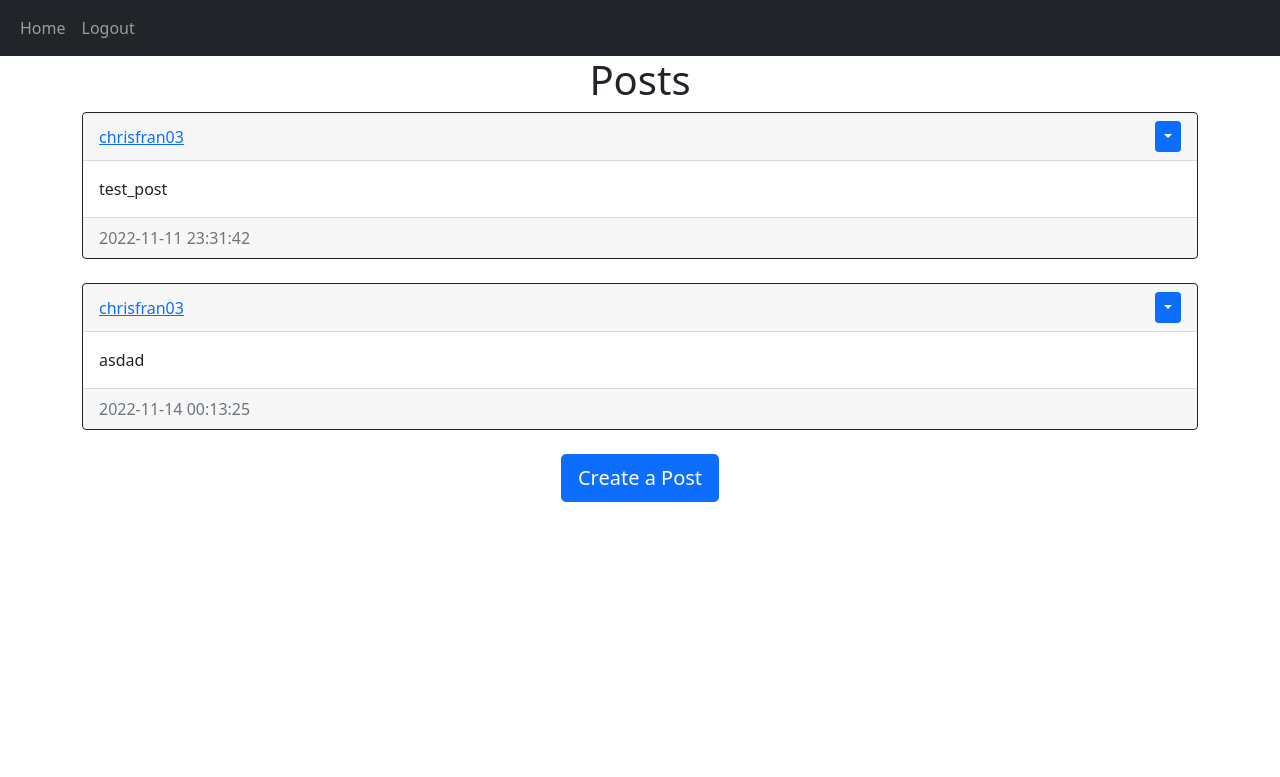
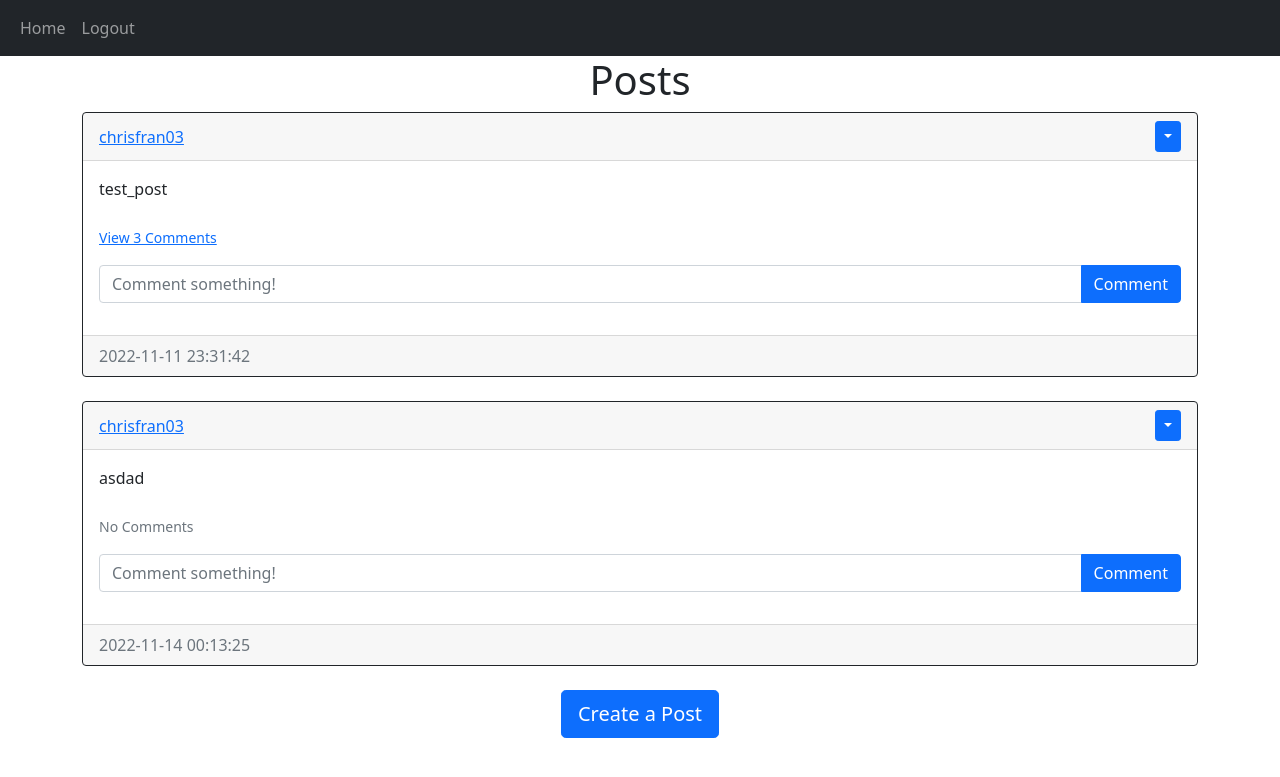
Before and after one commit to chrisfran03/reddit_clone, a Flask app: page / in a window 1280 px wide. Shown: the top 777 px of the page. Run offline with Flask 2, Linux system fonts and the light colour scheme; a user stored in the database is signed in; data comes from the database, SQL or seed files in the repository; both versions use the stored data as it was after the commit; some libraries are stand-ins or nearby versions.

Commit message:
adding and deletinf comments

```diff
--- a/website/_init_.py
+++ b/website/_init_.py
@@ -19,7 +19,7 @@ def create_app():
     app.register_blueprint(views, url_prefix="/")
     app.register_blueprint(auth, url_prefix="/")
 
-    from .models import User, Post
+    from .models import User, Post, Comment
 
     with app.app_context():
         db.create_all()
--- a/website/templates/base.html
+++ b/website/templates/base.html
@@ -10,6 +10,7 @@
       integrity="sha384-EVSTQN3/azprG1Anm3QDgpJLIm9Nao0Yz1ztcQTwFspd3yD65VohhpuuCOmLASjC"
       crossorigin="anonymous"
     />
+    <script src="https://kit.fontawesome.com/13066d1d8f.js" crossorigin="anonymous"></script>
     <title>{% block title %}{% endblock %}</title>
   </head>
   <body>
--- a/website/templates/posts_div.html
+++ b/website/templates/posts_div.html
@@ -18,6 +18,47 @@
         </div>
         <div class="card-body">
             <div class="card-text">{{post.text}}</div>
+            <br />
+            <div class="collapse" id="comments-{{post.id}}">
+            <div class="card">
+                <div class="card-body" id="comments-expanded-{{post.id}}">
+                    {% for comment in post.comments %}
+                    <div class="d-flex justify-content-between align-items-center">
+                        <div>
+                     <a href="/posts/{{comment.user.username}}">{{comment.user.username}}</a>:{{comment.text}}
+                        </div>
+                    <div>
+                        <small class="text-muted">
+                            {{comment.date_created}}
+                        </small>
+                        {% if user.id == comment.author or user.id == post.author %}
+                        <div class="btn-group">
+                <button type="button" class="btn btn-sm btn-primary dropdown-toggle" data-bs-toggle="dropdown"></button>
+                <ul class="dropdown-menu">
+                    <li><a href="/delete-comment/{{comment.id}}" class="dropdown-item">Delete</a> </li>
+                </ul>
+                 </div>
+                        {% endif %}
+                    </div>
+                    </div>
+
+                    {% endfor %}
+                </div>
+            </div>
+            </div>
+            <p class="card-text">
+            {% if post.comments|length > 0 %}
+            <a data-bs-toggle="collapse" href="#comments-{{post.id}}" role="button">
+            <small>View {{post.comments|length}} Comments</small>
+            </a>
+            {% else %}
+            <small class="text-muted">No Comments</small>
+            {% endif %}
+            </p>
+            <form class="input-group mb-3" method='POST' action="/create-comment/{{post.id}}">
+                <input type="text" id="text" name="text" class="form-control" placeholder="Comment something!" />
+                <button type="submit" class="btn btn-primary">Comment</button>
+            </form>
         </div>
         <div class="card-footer text-muted">{{post.date_created}}</div>
      </div>
--- a/website/views.py
+++ b/website/views.py
@@ -1,6 +1,6 @@
 from flask import Blueprint,render_template, request, flash, redirect, url_for
 from flask_login import login_required,current_user
-from .models import Post, User
+from .models import Post, User, Comment
 from website._init_ import db
 
 views = Blueprint("views", __name__)
@@ -32,11 +32,11 @@ def create_post():
 @views.route("/delete-post/<id>")
 @login_required
 def delete_post(id):
-    post=Post.query.filter_by(id=id).first()
+    post = Post.query.filter_by(id=id).first()
 
     if not post:
         flash("Post does not exist.", category='error')
-    elif current_user.id != post.id:
+    elif current_user.id != post.author:
         flash('You do not have permission to delete this post', category='error')
     else:
         db.session.delete(post)
@@ -54,5 +54,38 @@ def posts(username):
         flash('No user with that username exists', category='error')
         return redirect(url_for('views.home'))
 
-    posts = Post.query.filter_by(author=user.id).all()
+    posts = user.posts
     return render_template("posts.html", user=current_user, posts=posts, username=username)
+
+@views.route("/create-comment/<post_id>", methods=['POST'])
+@login_required
+def create_comment(post_id):
+    text = request.form.get('text')
+
+    if not text:
+        flash('Comment cannot be empty', category='error')
+    else:
+        post = Post.query.filter_by(id=post_id)
+        if post:
+            comment = Comment(text=text, author=current_user.id, post_id=post_id)
+            db.session.add(comment)
+            db.session.commit()
+        else:
+            flash('Post does not exist', category='error')
+
+    return redirect(url_for('views.home'))
+
+@views.route("/delete-comment/<comment_id>")
+@login_required
+def delete_comment(comment_id):
+    comment = Comment.query.filter_by(id=comment_id).first()
+
+    if not comment:
+        flash('Comment does not esixt', category='error')
+    elif current_user.id != comment.author and current_user.id != comment.post.author:
+        flash('You do not have permission to delete this comment', category='error')
+    else:
+        db.session.delete(comment)
+        db.session.commit()
+
+    return redirect(url_for('views.home'))
```
Also changed, not shown: website/models.py (+17 -0 lines), instance/database.db.
